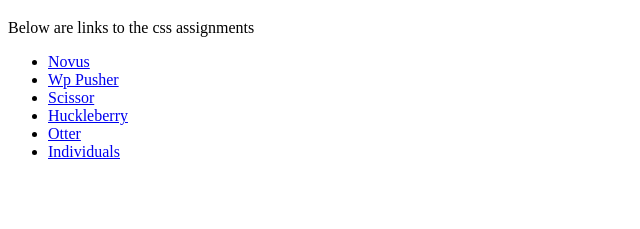
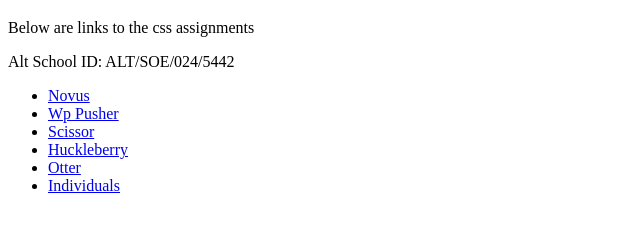
Before and after one commit to Kennyjaymes/CSS-assignment, a plain HTML site: page index.html in a window 1280 px wide. Shown: the part 61-290 px from the top of the page, without its empty margins (0-640 px from the left). Drawn offline with Linux system fonts and the light colour scheme.

Commit message:
All Commit

```diff
--- a/index.html
+++ b/index.html
@@ -8,6 +8,7 @@
 <body>
     <h1>CSS ASSIGNMENT</h1>
     <p>Below are links to the css assignments</p>
+    <p>Alt School ID: ALT/SOE/024/5442</p>
     <ul>
     <li><a href="./Novus.html">Novus</a></li>
     <li><a href="./wppusher.html">Wp Pusher</a></li>
```
